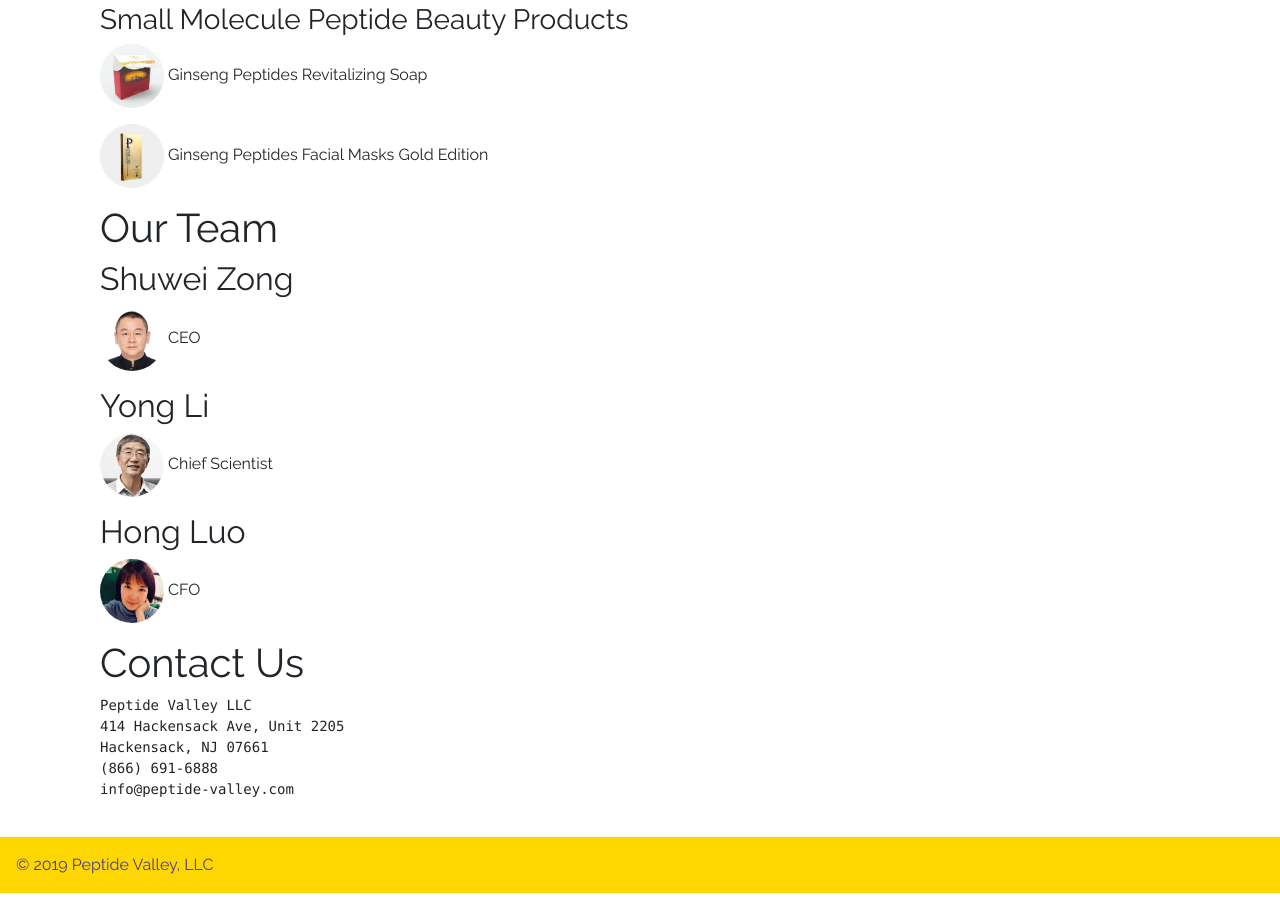
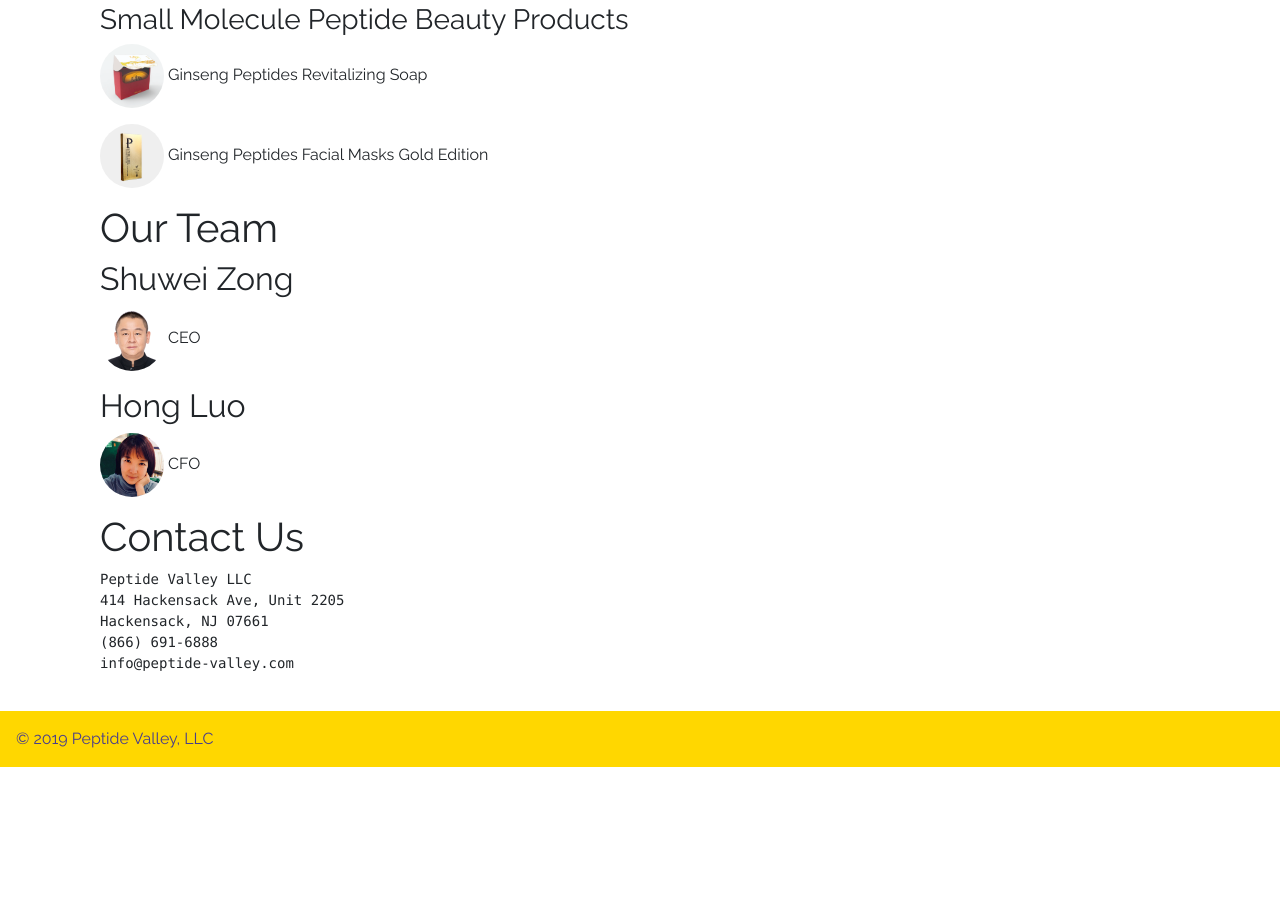
Before and after one commit to peptide-valley/peptide-valley.github.io, a Jekyll site: the page built from index.md, in a window 1280 px wide and 900 px high, scrolled down 2544 px. Built offline with Jekyll 4.4.1, drawn with Linux system fonts in a browser that asks for light colours; after the commit the page ends 3317 px from its top, so only the background shows below that.

Commit message:
Update team.html

```diff
--- a/_includes/team.html
+++ b/_includes/team.html
@@ -12,11 +12,6 @@
 <p><img src="/images/zong.png" alt="" />
 CEO</p>
 
-<h2 id="yong-li">Yong Li</h2>
-
-<p><img src="/images/li.png" alt="" />
-Chief Scientist</p>
-
 <h2 id="hong-luo">Hong Luo</h2>
 
 <p><img src="/images/36388865-93F9-44E3-A6B6-5CD410AFB2A1.jpeg" alt="" />
```
